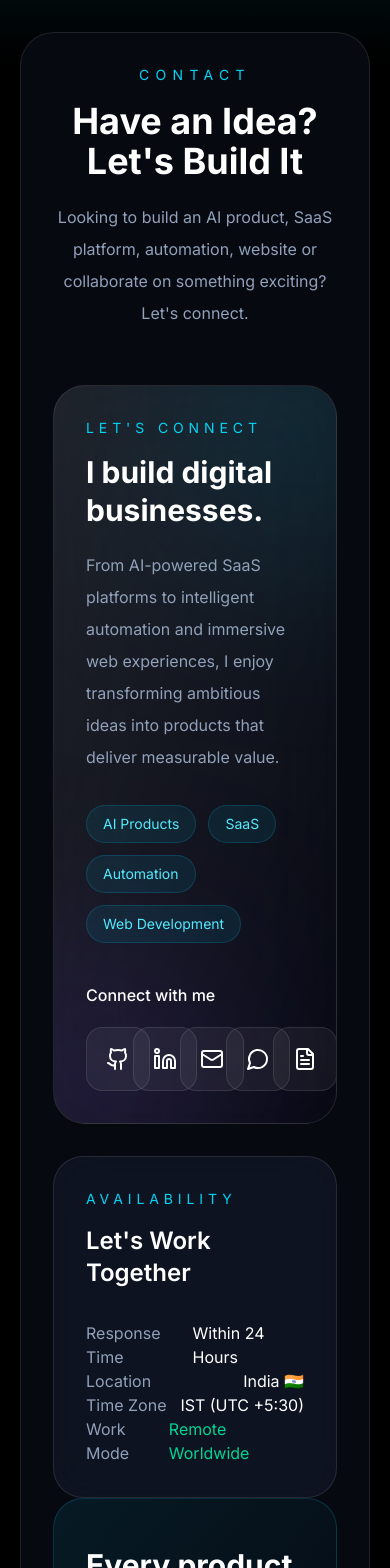
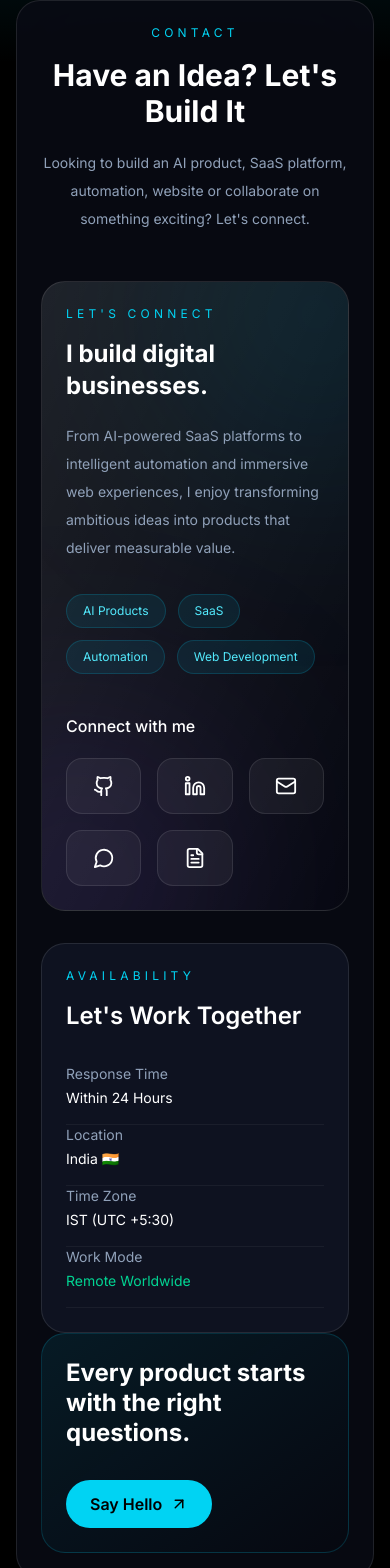
Before and after one commit to Gayatri2502/portfolio, a Next.js app: page / in a window 390 px wide. Shown: the part 6895-8463 px from the top of the page. Built offline with nearby package versions, Linux system fonts and the light colour scheme.

Commit message:
modified code for Responsiveness

```diff
--- a/src/components/Contact.tsx
+++ b/src/components/Contact.tsx
@@ -8,7 +8,6 @@ import {
   MessageCircle,
   FileText,
   ArrowUpRight,
-  Sparkles,
 } from 'lucide-react'
 
 import { useScrollAnimation } from '@/hooks/useScrollAnimation'
@@ -16,204 +15,174 @@ import { useScrollAnimation } from '@/hooks/useScrollAnimation'
 export default function Contact() {
   const { ref, isVisible } = useScrollAnimation()
 
+  const services = [
+    'AI Products',
+    'SaaS',
+    'Automation',
+    'Web Development',
+  ]
+
   const socials = [
     {
-      name: 'GitHub',
       icon: Github,
       href: 'https://github.com/yourusername',
+      hover: 'hover:border-cyan-400 hover:bg-cyan-500/10 hover:text-cyan-400',
     },
     {
-      name: 'LinkedIn',
       icon: Linkedin,
       href: 'https://linkedin.com/in/yourprofile',
+      hover: 'hover:border-blue-400 hover:bg-blue-500/10 hover:text-blue-400',
     },
     {
-      name: 'Email',
       icon: Mail,
       href: 'mailto:youremail@gmail.com',
+      hover: 'hover:border-red-400 hover:bg-red-500/10 hover:text-red-400',
     },
     {
-      name: 'WhatsApp',
       icon: MessageCircle,
       href: 'https://wa.me/91XXXXXXXXXX',
+      hover:
+        'hover:border-emerald-400 hover:bg-emerald-500/10 hover:text-emerald-400',
     },
     {
-      name: 'Resume',
       icon: FileText,
       href: '/resume.pdf',
+      hover:
+        'hover:border-violet-400 hover:bg-violet-500/10 hover:text-violet-400',
     },
   ]
 
   return (
-    <section id="contact" className="relative py-24 px-5 lg:px-8">
-
+    <section
+      id="contact"
+      className="relative overflow-hidden px-4 py-16 sm:px-6 md:py-20 lg:px-8 lg:py-24"
+    >
       <div className="absolute inset-x-0 top-0 h-32 bg-gradient-to-b from-cyan-500/10 to-transparent" />
 
-      <div className="mx-auto max-w-6xl rounded-[34px] border border-white/10 bg-[#090c16]/80 backdrop-blur-2xl p-8">
+      <div className="mx-auto max-w-7xl rounded-3xl border border-white/10 bg-[#090c16]/80 backdrop-blur-2xl p-6 sm:p-8 lg:p-10">
 
         {/* Heading */}
 
         <div className="text-center">
 
-          <p className="text-cyan-400 uppercase tracking-[0.45em] text-sm">
+          <p className="text-xs sm:text-sm uppercase tracking-[0.35em] text-cyan-400">
             Contact
           </p>
 
-          <h2 className="mt-4 text-4xl md:text-6xl font-bold text-white">
+          <h2 className="mt-4 text-3xl font-bold text-white sm:text-5xl lg:text-6xl">
             Have an Idea? Let's Build It
           </h2>
 
-          <p className="mx-auto mt-5 max-w-3xl text-slate-400 leading-8">
+          <p className="mx-auto mt-5 max-w-3xl text-sm leading-7 text-slate-400 sm:text-base sm:leading-8">
             Looking to build an AI product, SaaS platform, automation,
-            website or collaborate on something exciting? Let's connect.
+            website or collaborate on something exciting?
+            Let's connect.
           </p>
 
         </div>
 
-        {/* Grid */}
-
         <div
           ref={ref}
-          className={`mt-14 grid gap-8 lg:grid-cols-[1.2fr_0.8fr]
-          transition-all duration-700 ${isVisible
-              ? 'opacity-100 translate-y-0'
-              : 'opacity-0 translate-y-10'
+          className={`mt-12 grid gap-8 lg:grid-cols-[1.2fr_0.8fr]
+          transition-all duration-700 ${
+            isVisible
+              ? 'translate-y-0 opacity-100'
+              : 'translate-y-10 opacity-0'
           }`}
         >
 
-          {/* Left */}
-          {/* LEFT PANEL */}
+          {/* LEFT */}
+
           <motion.div
             initial={{ opacity: 0, x: -40 }}
             animate={isVisible ? { opacity: 1, x: 0 } : {}}
             transition={{ duration: 0.7 }}
-            className="relative overflow-hidden rounded-[2rem] border border-white/10 bg-gradient-to-br from-white/10 via-white/5 to-transparent p-8 backdrop-blur-2xl"
+            className="relative overflow-hidden rounded-3xl border border-white/10 bg-gradient-to-br from-white/10 via-white/5 to-transparent p-6 sm:p-8"
           >
-            {/* Background Glow */}
-            <div className="absolute -right-24 -top-24 h-64 w-64 rounded-full bg-cyan-500/20 blur-[110px]" />
-            <div className="absolute -left-24 -bottom-24 h-64 w-64 rounded-full bg-violet-500/20 blur-[110px]" />
+
+            <div className="absolute -right-24 -top-24 h-64 w-64 rounded-full bg-cyan-500/20 blur-[120px]" />
+            <div className="absolute -bottom-24 -left-24 h-64 w-64 rounded-full bg-violet-500/20 blur-[120px]" />
 
             <div className="relative z-10">
 
-              <p className="text-sm uppercase tracking-[0.35em] text-cyan-400">
+              <p className="text-xs uppercase tracking-[0.35em] text-cyan-400">
                 LET'S CONNECT
               </p>
 
-              <h3 className="mt-4 text-3xl font-bold text-white leading-tight">
-
+              <h3 className="mt-4 text-2xl font-bold text-white sm:text-3xl">
                 I build digital businesses.
               </h3>
 
-              <p className="mt-5 max-w-md leading-8 text-slate-400">
-                From AI-powered SaaS platforms to intelligent automation and immersive
-                web experiences, I enjoy transforming ambitious ideas into products
-                that deliver measurable value.
+              <p className="mt-5 max-w-lg text-sm leading-7 text-slate-400 sm:text-base sm:leading-8">
+                From AI-powered SaaS platforms to intelligent automation and
+                immersive web experiences, I enjoy transforming ambitious ideas
+                into products that deliver measurable value.
               </p>
 
               {/* Services */}
 
               <div className="mt-8 flex flex-wrap gap-3">
-
-                {[
-                  "AI Products",
-                  "SaaS",
-                  "Automation",
-                  "Web Development",
-                ].map((service) => (
+                {services.map((item) => (
                   <span
-                    key={service}
-                    className="rounded-full border border-cyan-500/20 bg-cyan-500/10 px-4 py-2 text-sm text-cyan-300"
+                    key={item}
+                    className="rounded-full border border-cyan-500/20 bg-cyan-500/10 px-4 py-2 text-xs text-cyan-300 sm:text-sm"
                   >
-                    {service}
+                    {item}
                   </span>
                 ))}
-
               </div>
 
-              {/* Social Icons */}
+              {/* Social */}
 
               <div className="mt-10">
 
-                <h4 className="mb-5 text-white font-medium">
+                <h4 className="mb-5 font-medium text-white">
                   Connect with me
                 </h4>
 
-                <div className="grid grid-cols-5 gap-4">
+                <div className="grid grid-cols-3 gap-4 sm:grid-cols-5">
 
+                  {socials.map((social, index) => {
+                    const Icon = social.icon
+
+                    return (
                       <a
-                    href="https://github.com/yourusername"
+                        key={index}
+                        href={social.href}
                         target="_blank"
-                    className="group flex h-16 w-16 items-center justify-center rounded-2xl border border-white/10 bg-white/5 transition hover:border-cyan-400 hover:bg-cyan-500/10 hover:-translate-y-1"
+                        rel="noopener noreferrer"
+                        className={`group flex h-14 w-full items-center justify-center rounded-2xl border border-white/10 bg-white/5 text-white transition-all duration-300 hover:-translate-y-1 ${social.hover}`}
                       >
-                    <Github
-                      size={24}
-                      className="text-white group-hover:text-cyan-400"
+                        <Icon
+                          size={22}
+                          className="transition-colors duration-300"
                         />
                       </a>
-
-                  <a
-                    href="https://linkedin.com/in/yourprofile"
-                    target="_blank"
-                    className="group flex h-16 w-16 items-center justify-center rounded-2xl border border-white/10 bg-white/5 transition hover:border-blue-400 hover:bg-blue-500/10 hover:-translate-y-1"
-                  >
-                    <Linkedin
-                      size={24}
-                      className="text-white group-hover:text-blue-400"
-                    />
-                  </a>
-
-                  <a
-                    href="mailto:youremail@gmail.com"
-                    className="group flex h-16 w-16 items-center justify-center rounded-2xl border border-white/10 bg-white/5 transition hover:border-red-400 hover:bg-red-500/10 hover:-translate-y-1"
-                  >
-                    <Mail
-                      size={24}
-                      className="text-white group-hover:text-red-400"
-                    />
-                  </a>
-
-                  <a
-                    href="https://wa.me/91XXXXXXXXXX"
-                    target="_blank"
-                    className="group flex h-16 w-16 items-center justify-center rounded-2xl border border-white/10 bg-white/5 transition hover:border-emerald-400 hover:bg-emerald-500/10 hover:-translate-y-1"
-                  >
-                    <MessageCircle
-                      size={24}
-                      className="text-white group-hover:text-emerald-400"
-                    />
-                  </a>
-
-                  <a
-                    href="/resume.pdf"
-                    target="_blank"
-                    className="group flex h-16 w-16 items-center justify-center rounded-2xl border border-white/10 bg-white/5 transition hover:border-violet-400 hover:bg-violet-500/10 hover:-translate-y-1"
-                  >
-                    <FileText
-                      size={24}
-                      className="text-white group-hover:text-violet-400"
-                    />
-                  </a>
+                    )
+                  })}
 
                 </div>
 
               </div>
 
             </div>
+
           </motion.div>
-          {/* Right */}
+
+          {/* RIGHT */}
 
           <motion.div
             initial={{ opacity: 0, x: 40 }}
             animate={isVisible ? { opacity: 1, x: 0 } : {}}
             transition={{ duration: 0.7 }}
-            className="space-y-8"
+            className="space-y-6"
           >
 
             {/* Availability */}
 
-            <div className="rounded-[30px] border border-white/10 bg-[#101523]/90 p-8 backdrop-blur-xl">
+            <div className="rounded-3xl border border-white/10 bg-[#101523]/90 p-6 sm:p-8">
 
-              <p className="uppercase tracking-[0.35em] text-sm text-cyan-400">
+              <p className="text-xs uppercase tracking-[0.35em] text-cyan-400">
                 Availability
               </p>
 
@@ -221,55 +190,33 @@ export default function Contact() {
                 Let's Work Together
               </h3>
 
-              <div className="mt-8 space-y-6">
+              <div className="mt-8 space-y-5">
 
-                <div className="flex justify-between">
-
-                  <span className="text-slate-400">
-                    Response Time
+                {[
+                  ['Response Time', 'Within 24 Hours'],
+                  ['Location', 'India 🇮🇳'],
+                  ['Time Zone', 'IST (UTC +5:30)'],
+                  ['Work Mode', 'Remote Worldwide'],
+                ].map(([title, value], index) => (
+                  <div
+                    key={index}
+                    className="flex flex-col gap-1 border-b border-white/5 pb-4 sm:flex-row sm:items-center sm:justify-between"
+                  >
+                    <span className="text-sm text-slate-400">
+                      {title}
                     </span>
 
-                  <span className="text-white">
-                    Within 24 Hours
+                    <span
+                      className={`text-sm ${
+                        title === 'Work Mode'
+                          ? 'text-emerald-400'
+                          : 'text-white'
+                      }`}
+                    >
+                      {value}
                     </span>
-
                   </div>
-
-                <div className="flex justify-between">
-
-                  <span className="text-slate-400">
-                    Location
-                  </span>
-
-                  <span className="text-white">
-                    India 🇮🇳
-                  </span>
-
-                </div>
-
-                <div className="flex justify-between">
-
-                  <span className="text-slate-400">
-                    Time Zone
-                  </span>
-
-                  <span className="text-white">
-                    IST (UTC +5:30)
-                  </span>
-
-                </div>
-
-                <div className="flex justify-between">
-
-                  <span className="text-slate-400">
-                    Work Mode
-                  </span>
-
-                  <span className="text-emerald-400">
-                    Remote Worldwide
-                  </span>
-
-                </div>
+                ))}
 
               </div>
 
@@ -277,21 +224,20 @@ export default function Contact() {
 
             {/* CTA */}
 
-            <div className="rounded-[30px] border border-cyan-500/20 bg-gradient-to-br from-cyan-500/10 to-transparent p-8">
+            <div className="rounded-3xl border border-cyan-500/20 bg-gradient-to-br from-cyan-500/10 to-transparent p-6 sm:p-8">
 
-              <h5 className="mt-4 text-3xl font-bold text-white leading-tight">
+              <h4 className="text-2xl font-bold leading-tight text-white sm:text-3xl">
                 Every product starts
                 <br />
                 with the right questions.
-              </h5>
+              </h4>
+
               <a
                 href="mailto:youremail@gmail.com"
-                className="mt-8 inline-flex items-center gap-2 rounded-full bg-cyan-400 px-6 py-3 font-semibold text-black transition hover:scale-105"
+                className="mt-8 inline-flex items-center gap-2 rounded-full bg-cyan-400 px-6 py-3 font-semibold text-black transition duration-300 hover:scale-105"
               >
                 Say Hello
-
                 <ArrowUpRight size={18} />
-
               </a>
 
             </div>
```
Lines whose indentation alone changed are shown as unchanged.
